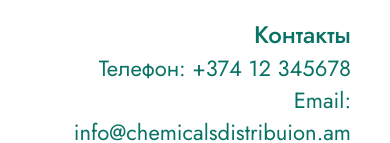
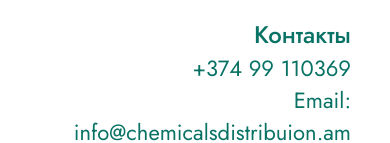
Before and after one commit to Stockhastic/Chemicals-Distribution, a plain HTML site: page index-ru.html in a window 390 px wide. Shown: the part 2739-2882 px from the top of the page. Drawn offline with Linux system fonts and the light colour scheme.

Commit message:
add phone

```diff
--- a/index-ru.html
+++ b/index-ru.html
@@ -131,7 +131,7 @@
                 </div>
                 <div class="adresses__contacts">
                     <h2 class="adresses__title">Контакты</h2>
-                    <a href="tel:+37412345678" class="adresses__description">Телефон: +374 12 345678</a>
+                    <a href="tel:+37499110369" class="adresses__description">+374 99 110369</a>
                     <a href="mailto:info@chemicalsdistribution.am" class="adresses__description">Email: info@chemicalsdistribuion.am</a>
                 </div>
             </section>
```
Also changed, not shown: index.html (+1 -1 lines).
